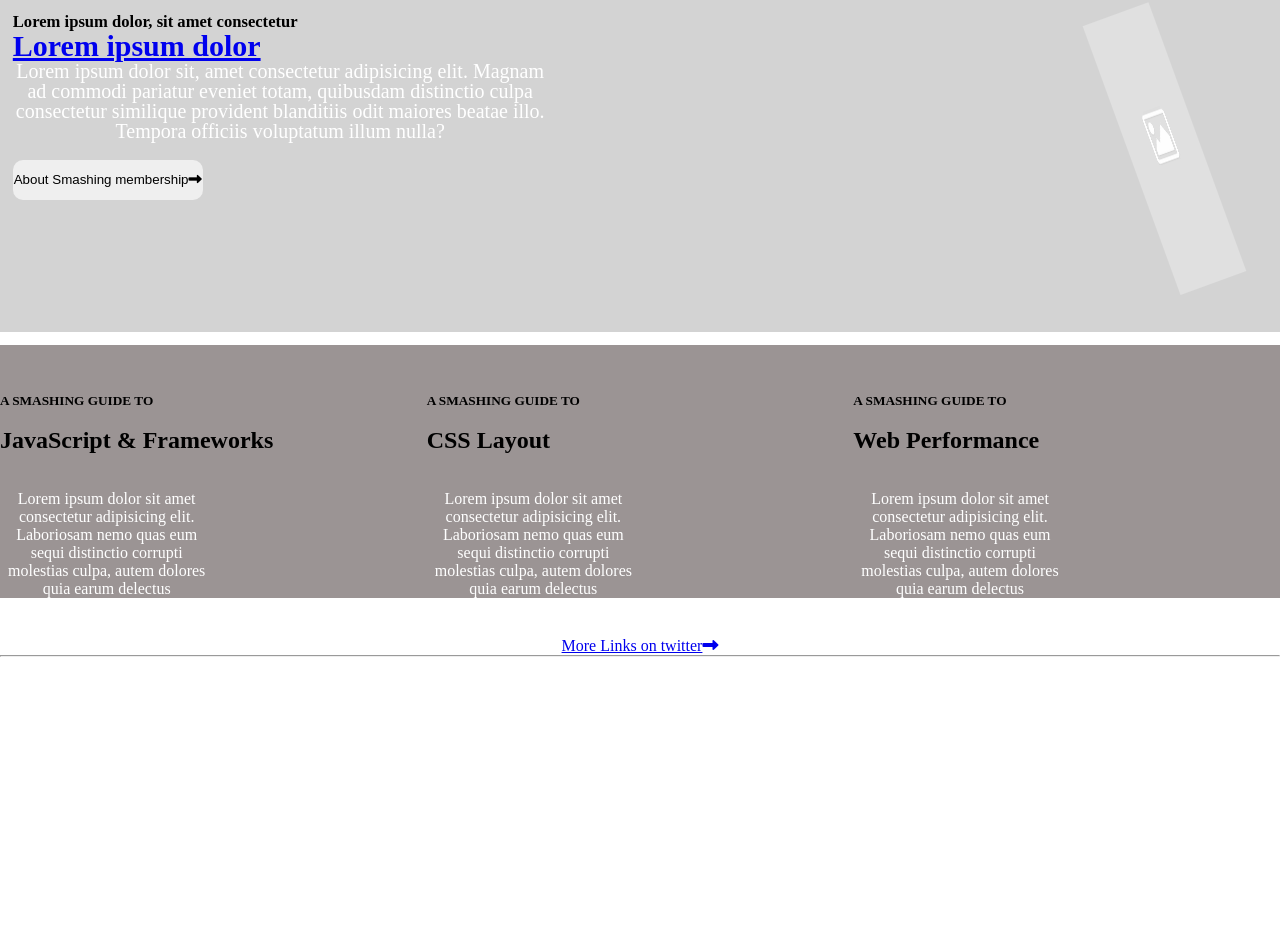
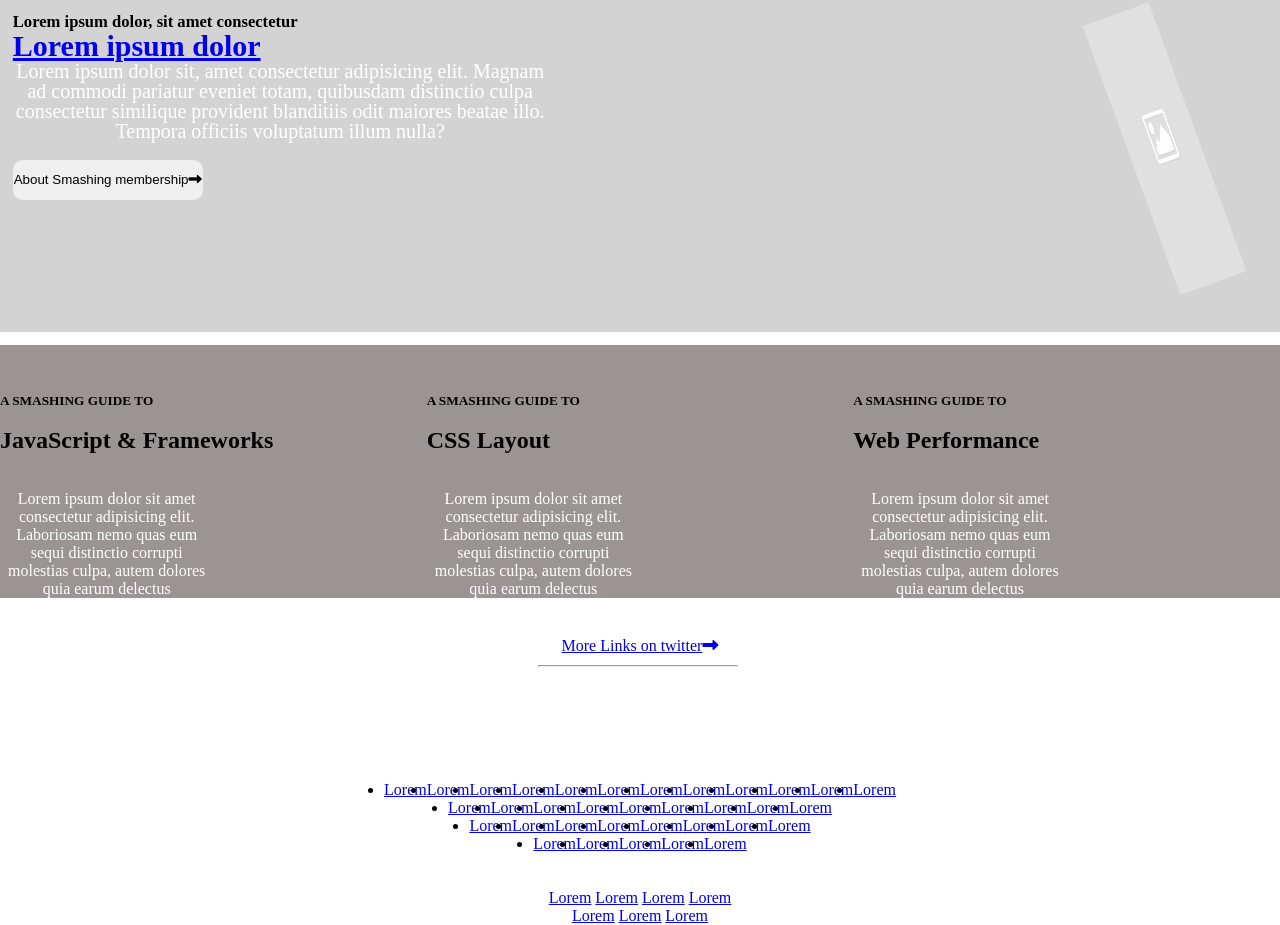
Before and after one commit to tnyandoro/smashing-clone, a plain HTML site: page index.html in a window 1280 px wide. Shown: the part 5412-6337 px from the top of the page. Before the commit the page ends 6133 px from the top, so only its background shows below. Drawn offline with Linux system fonts and the light colour scheme.

Commit message:
Add footer section

```diff
--- a/css/app.css
+++ b/css/app.css
@@ -323,9 +323,17 @@ color: floralwhite;
   margin-top: 3%;
   margin-bottom: 5%;
 }
-. hr{
+.twitter{
   width: 200px;
   margin-left: 42%;
   margin-top: 10px;
   color: #000;
 }
+.footer {
+  padding-top: 50px;
+  align-items: center;
+  flex-direction: column;
+  justify-content: space-between;
+  height: 100%;
+  background-color: var(--l-gray);
+}
--- a/index.html
+++ b/index.html
@@ -412,12 +412,142 @@
                 <a href="#">
                     More Links on twitter<i class="fas fa-long-arrow-alt-right" aria-hidden="true" ></i>
                 </a>
-                <hr>
+                <hr class="twitter">
             </section>
-            <section></section>
-            <section></section>
         </main>
-        <div class="footer"></div>
+        <footer class="footer flex">
+            <ul class="list1 flex">
+              <li>
+                <a href="#">Lorem</a>
+              </li>
+              <li>
+                <a href="#">Lorem</a>
+              </li>
+              <li>
+                <a href="#">Lorem</a>
+              </li>
+              <li>
+                <a href="#">Lorem</a>
+              </li>
+              <li>
+                <a href="#">Lorem</a>
+              </li>
+              <li>
+                <a href="#">Lorem</a>
+              </li>
+              <li>
+                <a href="#">Lorem</a>
+              </li>
+              <li>
+                <a href="#">Lorem</a>
+              </li>
+              <li>
+                <a href="#">Lorem</a>
+              </li>
+              <li>
+                <a href="#">Lorem</a>
+              </li>
+              <li>
+                <a href="#">Lorem</a>
+              </li>
+              <li>
+                <a href="#">Lorem</a>
+              </li>
+            </ul>
+
+            <ul class="list1 flex">
+              <li>
+                <a href="#">Lorem</a>
+              </li>
+              <li>
+                <a href="#">Lorem</a>
+              </li>
+              <li>
+                <a href="#">Lorem</a>
+              </li>
+              <li>
+                <a href="#">Lorem</a>
+              </li>
+              <li>
+                <a href="#">Lorem</a>
+              </li>
+              <li>
+                <a href="#">Lorem</a>
+              </li>
+              <li>
+                <a href="#">Lorem</a>
+              </li>
+              <li>
+                <a href="#">Lorem</a>
+              </li>
+              <li>
+                <a href="#">Lorem</a>
+              </li>
+            </ul>
+
+            <ul class="list1 flex">
+              <li>
+                <a href="#">Lorem</a>
+              </li>
+              <li>
+                <a href="#">Lorem</a>
+              </li>
+              <li>
+                <a href="#">Lorem</a>
+              </li>
+              <li>
+                <a href="#">Lorem</a>
+              </li>
+              <li>
+                <a href="#">Lorem</a>
+              </li>
+              <li>
+                <a href="#">Lorem</a>
+              </li>
+              <li>
+                <a href="#">Lorem</a>
+              </li>
+              <li>
+                <a href="#">Lorem</a>
+              </li>
+            </ul>
+
+            <ul class="list1 flex">
+              <li>
+                <a href="#">Lorem</a>
+              </li>
+              <li>
+                <a href="#">Lorem</a>
+              </li>
+              <li>
+                <a href="#">Lorem</a>
+              </li>
+              <li>
+                <a href="#">Lorem</a>
+              </li>
+              <li>
+                <a href="#">Lorem</a>
+              </li>
+            </ul>
+
+            <p class="ftr-text">
+              With a commitment to quality content for the design community. Founded
+              by Vitaly Friedman and Sven Lennartz. 2006–2020. Smashing is proudly
+              running on Netlify. Fonts by Latinotype.
+            </p>
+            <div class="ftr-links">
+              <a href="#">Lorem</a>
+              <a href="#">Lorem</a>
+              <a href="#">Lorem</a>
+              <a href="#">Lorem</a>
+            </div>
+            <div class="ftr-links">
+              <a href="#">Lorem</a>
+              <a href="#">Lorem</a>
+              <a href="#">Lorem</a>
+            </div>
+          </footer>
+        </body>
     </div>
 </body>
 
```
